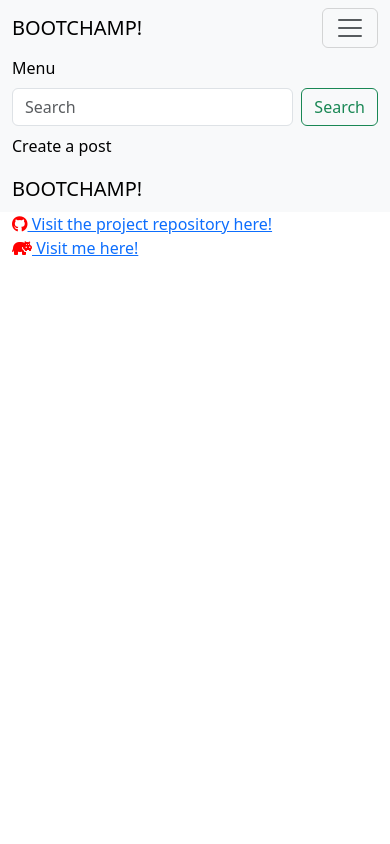
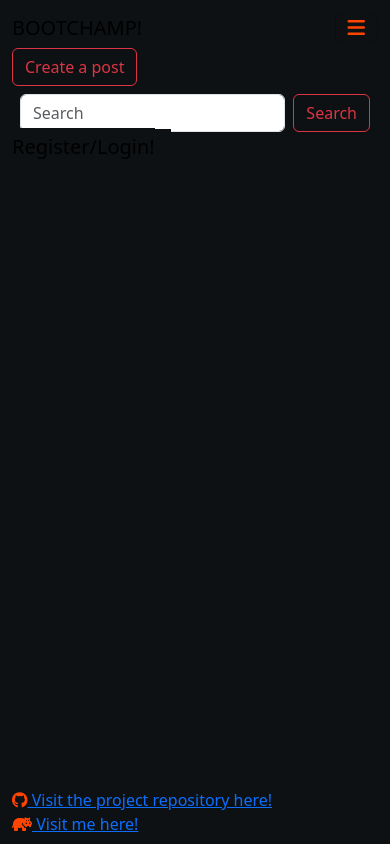
Before and after one commit to Sjwilhelms/BootChamp, a Django app: page / in a window 390 px wide, after a click that opens the changed part. Run offline with Django 4.2, Linux system fonts and the light colour scheme; data that the repository does not hold is empty; some libraries are stand-ins or nearby versions.

Commit message:
add colour palette to style.css

```diff
--- a/forum/templates/forum/post_list.html
+++ b/forum/templates/forum/post_list.html
@@ -3,18 +3,27 @@
 {% load static %}
 
 <body>
-    {% for post in object_list %}
-    <div class="card mb-3">
-        <img src="..." class="card-img-top" alt="...">
+  {% for post in object_list %}
+  <div class="card my-3">
+    <div class="row g-0">
+      <div class="col-md-4">
+        {% if 'placeholder' in post.featured_image.url %}
+        <img class="img-fluid rounded-start mx-auto d-block" src="{% static 'images/default.jpg' %}" alt="placeholder image" style="max-height: 300px;">
+        {% else %}
+        <img class="img-fluid rounded-start mx-auto d-block" src="{{ post.featured_image.url }}" alt="{{ post.title }}" style="max-height: 200px;">
+        {% endif %}
+      </div>
+      <div class="col-md-8">
         <div class="card-body">
           <h5 class="card-title">{{post.title}}</h5>
+          <h6>{{post.author}}</h6>
           <p class="card-text">{{post.excerpt}}</p>
-          <p class="card-text"><small class="text-body-secondary">{{post.author}}</small></p>
+          <p class="card-text"><small>{{post.created_on}}</small></p>
         </div>
       </div>
-
-
-    {% endfor %}
+    </div>
+  </div>
+  {% endfor %}
 </body>
 
 {% endblock content %}
--- a/static/css/style.css
+++ b/static/css/style.css
@@ -1,3 +1,52 @@
-* {
-    color: red;
+/* fonts */
+
+/* colour palette */
+
+:root {
+    --night: #0e1113;
+    --white: #feffff;
+    --sandy: #ffb470;
+    --tangelo: #ff4500;
+    --copper: #b37f50;
 }
+
+.night{
+    color: var(--night);
+}
+.white{
+    color: var(--white);
+}
+.sandy{
+    color: var(--sandy);
+}
+.tangelo{
+    color: var(--tangelo);
+}
+.copper{
+    color: var(--copper);
+}
+
+/* general styles */
+
+*{
+    background: var(--night);
+    color: var(--tangelo);
+}
+
+.hide{
+    display: none;
+}
+/* navbar styles */
+
+.navbar-custom .navbar-brand,
+.navbar-custom .navbar-text{
+    color: var(--tangelo);
+}
+/* styling posts in list view */
+
+.card{
+    border-color: white;
+}
+/* styling posts in detail view */
+
+/* styling profile in detail view */
--- a/templates/index.html
+++ b/templates/index.html
@@ -1,54 +1,54 @@
 {% load static %}
 
 <!DOCTYPE html>
-<html lang="en">
+<html class="h-100" lang="en">
 
 <head>
     <meta charset="UTF-8">
     <meta name="viewport" content="width=device-width, initial-scale=1.0">
     <title>Django-Setup</title>
+
     <link href="https://cdn.jsdelivr.net/npm/bootstrap@5.3.3/dist/css/bootstrap.min.css" rel="stylesheet"
         integrity="sha384-QWTKZyjpPEjISv5WaRU9OFeRpok6YctnYmDr5pNlyT2bRjXh0JMhjY6hW+ALEwIH" crossorigin="anonymous">
-    <script src="https://kit.fontawesome.com/3aba62bbf9.js" crossorigin="anonymous"></script>
+
     <link rel="stylesheet" href="{% static 'css/style.css' %}">
 </head>
 
 <body>
     <header>
         <!-- navbar element for base template-->
-        <nav class="navbar sticky-top navbar-expand-lg bg-body-tertiary">
+        <nav class="navbar fixed-top navbar-expand-lg night">
             <div class="container-fluid">
                 <a class="navbar-brand" href="#">BOOTCHAMP!</a>
                 <button class="navbar-toggler" type="button" data-bs-toggle="collapse" data-bs-target="#navbarText"
                     aria-controls="navbarText" aria-expanded="false" aria-label="Toggle navigation">
-                    <span class="navbar-toggler-icon"></span>
+                    <span><i class="fa-solid fa-bars"></i></span>
                 </button>
                 <div class="collapse navbar-collapse" id="navbarText">
                     <ul class="navbar-nav me-auto mb-2 mb-lg-0">
                         <li class="nav-item">
-                            <a class="nav-link active" aria-current="page" href="#">Menu</a>
+                            <button type="button" class="btn btn-outline-danger">Create a post</button>
                         </li>
-                        <li class="justify-content-center">
-                            <form class="d-flex " role="search">
-                                <input class="form-control me-2" type="search" placeholder="Search" aria-label="Search">
-                                <button class="btn btn-outline-success" type="submit">Search</button>
-                            </form>
-                        </li>
-                        <li class="nav-item justify-content-end">
-                            <a class="nav-link active" aria-current="page" href="#">Create a post</a>
+                        <li class="nav-item hide">
+                            <button type="button" class="btn btn-outline-danger">Register/Login!</button>
                         </li>
                     </ul>
+                    <form class="d-flex mx-2" role="search">
+                        <input class="form-control me-2" type="search" placeholder="Search" aria-label="Search">
+                        <button class="btn btn-outline-danger" type="submit">Search</button>
+                    </form>
                     <span class="navbar-text">
-                        <a class="navbar-brand" href="#">BOOTCHAMP!</a>
+                        <a class="navbar-brand" href="#">Register/Login!</a>
                     </span>
                 </div>
             </div>
         </nav>
     </header>
+
     <main>
         <div class="container">
             <div class="row">
-                <div class="col-12">
+                <div class="col-12 my-5">
                     <!-- main content from forum/templates/forum/ -->
                     {% block content %}
                     {% endblock content %}
@@ -59,21 +59,29 @@
     </main>
     <footer>
         <!-- footer content from the base template -->
+        <nav class="navbar fixed-bottom night">
             <div class="container-fluid">
+
                     <div class="row">
                         <div class="col-12">
                             <a href="https://github.com/Sjwilhelms/BootChamp" target="_blank"><i
                                     class="fa-brands fa-github"></i> Visit the project repository here!</a>
                         </div>
                         <div class="col-12">
-                    <a href="https://mayonet.uk/" target="_blank"><i class="fa-solid fa-hippo"></i> Visit me here!</a>
+                            <a href="https://mayonet.uk/" target="_blank"><i class="fa-solid fa-hippo"></i> Visit me
+                                here!</a>
                         </div>
                     </div>
+
             </div>
+        </nav>
+
+
     </footer>
     <script src="https://cdn.jsdelivr.net/npm/bootstrap@5.3.3/dist/js/bootstrap.bundle.min.js"
         integrity="sha384-YvpcrYf0tY3lHB60NNkmXc5s9fDVZLESaAA55NDzOxhy9GkcIdslK1eN7N6jIeHz" crossorigin="anonymous">
     </script>
+    <script src="https://kit.fontawesome.com/3aba62bbf9.js" crossorigin="anonymous"></script>
 </body>
 
 </html>
```
Also changed, not shown: static/images/default.jpg (added), static/images/nobody.jpg (added), 3 other files. Lines whose indentation alone changed are shown as unchanged.
